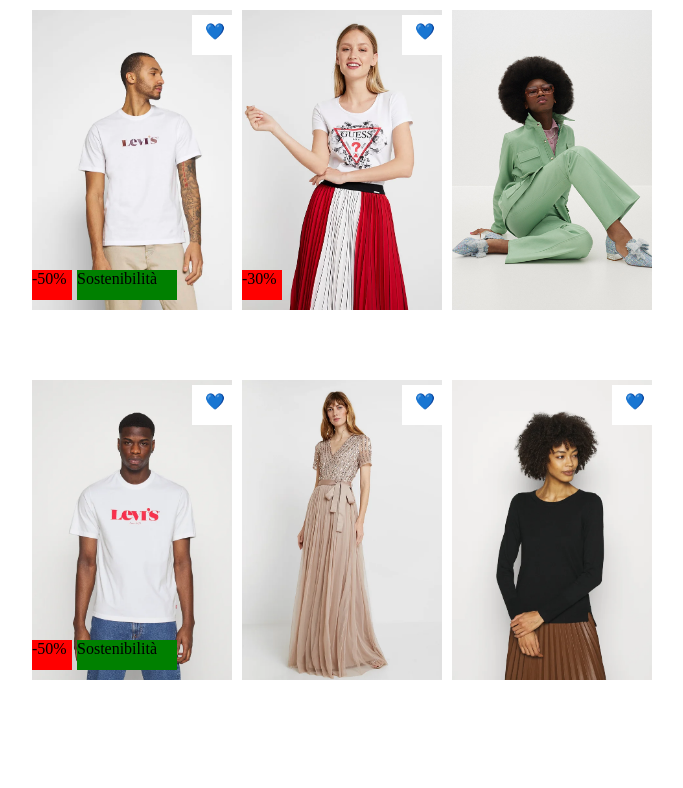
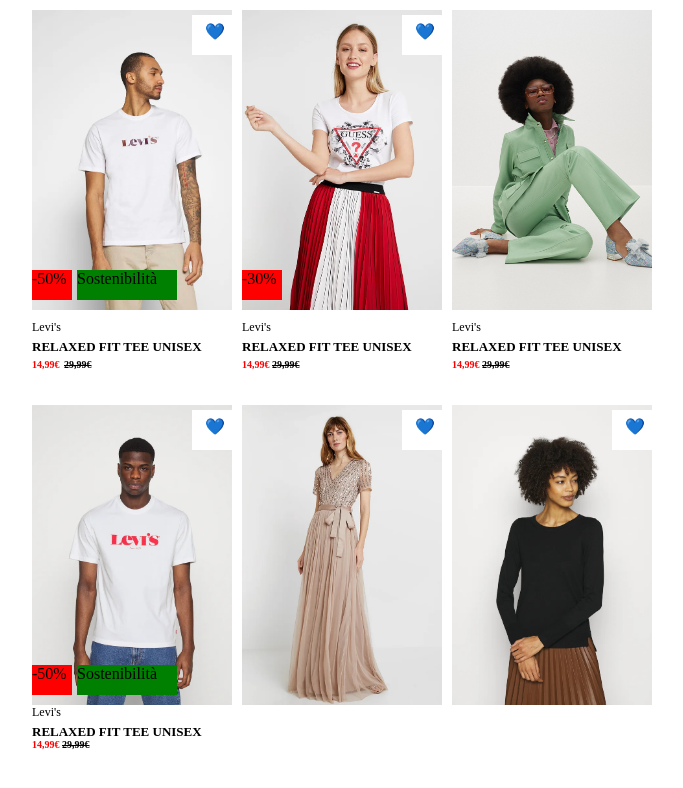
Before and after one commit to Robma1994/htmlcss-shop, a plain HTML site: page index.html in a window 1280 px wide. Shown: the whole page, without its empty margins (294-977 px from the left). Drawn offline with Linux system fonts and the light colour scheme.

Commit message:
Esercizio completato.

```diff
--- a/CSS/style.css
+++ b/CSS/style.css
@@ -12,7 +12,7 @@ body{
 
 .conteiner{
     width: 60%;
-    height: 700px;
+    height: 750px;
     margin: 0 auto;
     top: 20px;
     left: 250px;
@@ -23,6 +23,9 @@ body{
     height: 50%;
     position: relative;
 }
+
+
+
 
 
 
@@ -101,9 +104,39 @@ body{
     background-image: url("../img/1b.webp");
     background-size: cover;
 }
+.marca{
+    font-size: 12px;
+    position: absolute;
+    bottom: 40px;
+    left: 70px;
+}
+.titolo{
+    position: absolute;
+    bottom: 20px;
+    left: 70px;
+    font-weight: 900;
+    font-size: 13px;
+}
+
+.price-red{
+    position: absolute;
+    bottom: 5px;
+    left: 70px;
+    color: red;
+    font-size: 10px;
+}
+
+.price-overline{
+    position: absolute;
+    bottom: 5px;
+    left: 102px;
+    font-size: 10px;
+    text-decoration: line-through;
+}
+
 /*Fine Sinistra*/
 
-/*Centro*/
+/*Riga in alto-Centro*/
 .top-center{
     position: absolute;
     top: 10px;
@@ -115,7 +148,39 @@ body{
     background-image: url("../img/2b.webp");
     background-size: cover;
 }
-/*Fine centro*/
+
+.marca-centro{
+    font-size: 12px;
+    position: absolute;
+    bottom: 40px;
+    left: 280px;
+}
+.titolo-centro{
+    position: absolute;
+    bottom: 20px;
+    left: 280px;
+    font-weight: 900;
+    font-size: 13px;
+}
+
+.price-red-centro{
+    position: absolute;
+    bottom: 5px;
+    left: 280px;
+    color: red;
+    font-size: 10px;
+}
+
+.price-overline-centro{
+    position: absolute;
+    bottom: 5px;
+    left: 310px;
+    font-size: 10px;
+    text-decoration: line-through;
+}
+
+
+/*Fine riga alto-centro*/
 
 
 /*Destra*/
@@ -126,6 +191,36 @@ body{
     background-image: url("../img/3.jpg");
     background-size: cover;
 }
+.marca-top-destra{
+    font-size: 12px;
+    position: absolute;
+    bottom: 40px;
+    left: 490px;
+}
+.titolo-top-destra{
+    position: absolute;
+    bottom: 20px;
+    left: 490px;
+    font-weight: 900;
+    font-size: 13px;
+}
+
+.price, .red-top-destra{
+    position: absolute;
+    bottom: 5px;
+    left: 490px;
+    color: red;
+    font-size: 10px;
+}
+
+.price-overline-top-destra{
+    position: absolute;
+    bottom: 5px;
+    left: 520px;
+    font-size: 10px;
+    text-decoration: line-through;
+}
+
 /*Fine destra*/
 
 /*Fine riga in alto*/
@@ -148,6 +243,38 @@ body{
     background-image: url("../img/4b.webp");
     background-size: cover;
 }
+
+.marca-bottom-left{
+    font-size: 12px;
+    position: absolute;
+    bottom: 30px;
+    left: 70px;
+}
+.titolo-bottom-left{
+    position: absolute;
+    bottom: 10px;
+    left: 70px;
+    font-weight: 900;
+    font-size: 13px;
+}
+
+.price-bottom-left{
+    position: absolute;
+    bottom: 0px;
+    left: 70px;
+    color: red;
+    font-size: 10px;
+}
+
+.price-overline-bottom-left{
+    position: absolute;
+    bottom: 0px;
+    left: 100px;
+    font-size: 10px;
+    text-decoration: line-through;
+}
+
+
 /*Fine cella in basso a sinistra*/
 
 /*Cella in basso al centro*/
--- a/index.html
+++ b/index.html
@@ -12,6 +12,7 @@
 <!-- Riga uno -->
         <div class="row one">
 <!-- Cella in alto a sinistra -->
+
                 <div class="cella top-left">
                     <div class="sconto">
                         <p class="sconto-text">-50%</p>
@@ -20,10 +21,17 @@
                     <div class="sostenibilita">Sostenibilità
 
                     </div>
+
                     <div class="scatola-cuore">
                         <div class="cuore">&#128153;</div>
                     </div>
+                </div>
 
+                <div>
+                    <p class="marca" >Levi's</p>
+                    <h1 class="titolo">RELAXED FIT TEE UNISEX</h1>
+                    <h2 class="price-red">14,99€</h2>
+                        <h2 class="price-overline">29,99€</h2>
                 </div>
 
 <!-- Fine cella in alto a sinistra -->
@@ -40,6 +48,13 @@
                     </div>
                 </div>
 
+                <div>
+                    <p class="marca-centro" >Levi's</p>
+                    <h1 class="titolo-centro">RELAXED FIT TEE UNISEX</h1>
+                    <h2 class="price-red-centro">14,99€</h2>
+                        <h2 class="price-overline-centro">29,99€</h2>
+                </div>
+
 
 <!-- Fine cella in alto al centro -->
 
@@ -50,7 +65,10 @@
                 </div>
 
                 <div>
-
+                    <p class="marca-top-destra" >Levi's</p>
+                    <h1 class="titolo-top-destra">RELAXED FIT TEE UNISEX</h1>
+                    <h2 class="price red-top-destra">14,99€</h2>
+                        <h2 class="price-overline-top-destra">29,99€</h2>
                 </div>
 <!-- Fine cella in alto a destra -->
         </div>
@@ -69,6 +87,15 @@
                     </div>
 
                 </div>
+
+                <div>
+                    <p class="marca-bottom-left" >Levi's</p>
+                    <h1 class="titolo-bottom-left">RELAXED FIT TEE UNISEX</h1>
+                    <h2 class="price-bottom-left">14,99€</h2>
+                        <h2 class="price-overline-bottom-left">29,99€</h2>
+                </div>
+
+
     <!-- Fine cella in basso a sinistra -->
 
     <!-- Cella in basso al centro -->
@@ -97,5 +124,6 @@
 
     </div>
 
+
 </body>
 </html>
```
Lines whose indentation alone changed are shown as unchanged.
